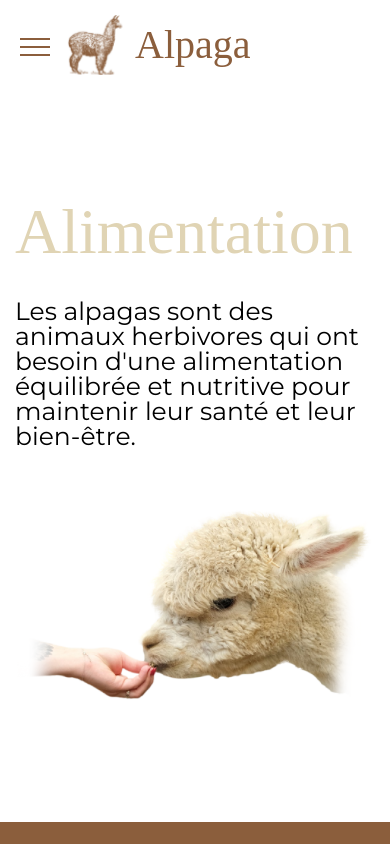
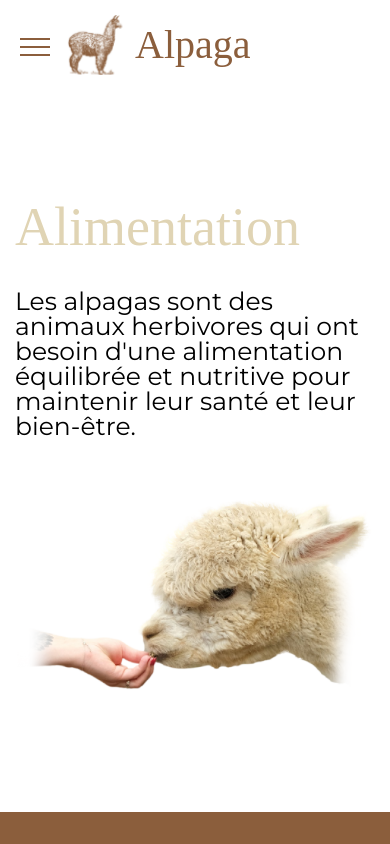
Before and after one commit to julien382/Alpaga, a React (Create React App) app: page /alimentation in a window 390 px wide. Shown: the top 844 px of the page. Built offline with nearby package versions, Linux system fonts and the light colour scheme; a web font is replaced by a local one.

Commit message:
alimentation resize title

```diff
--- a/src/components/AccueilType/AccueilType.css
+++ b/src/components/AccueilType/AccueilType.css
@@ -89,7 +89,7 @@
     }
 
     .titleAccueilType{
-        font-size: 64px;
+        font-size: 54px;
         margin-bottom: 35px;
     }
 
```
